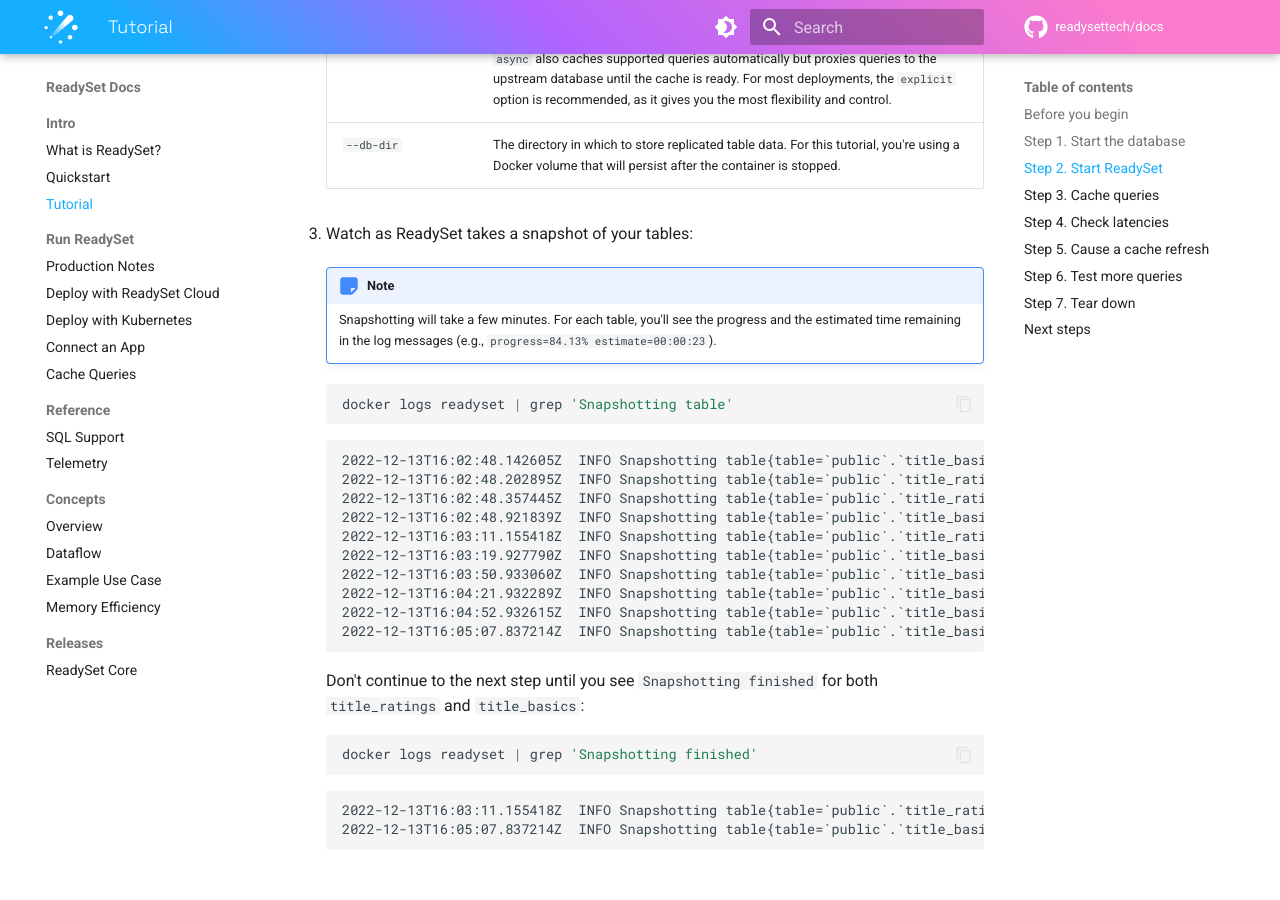
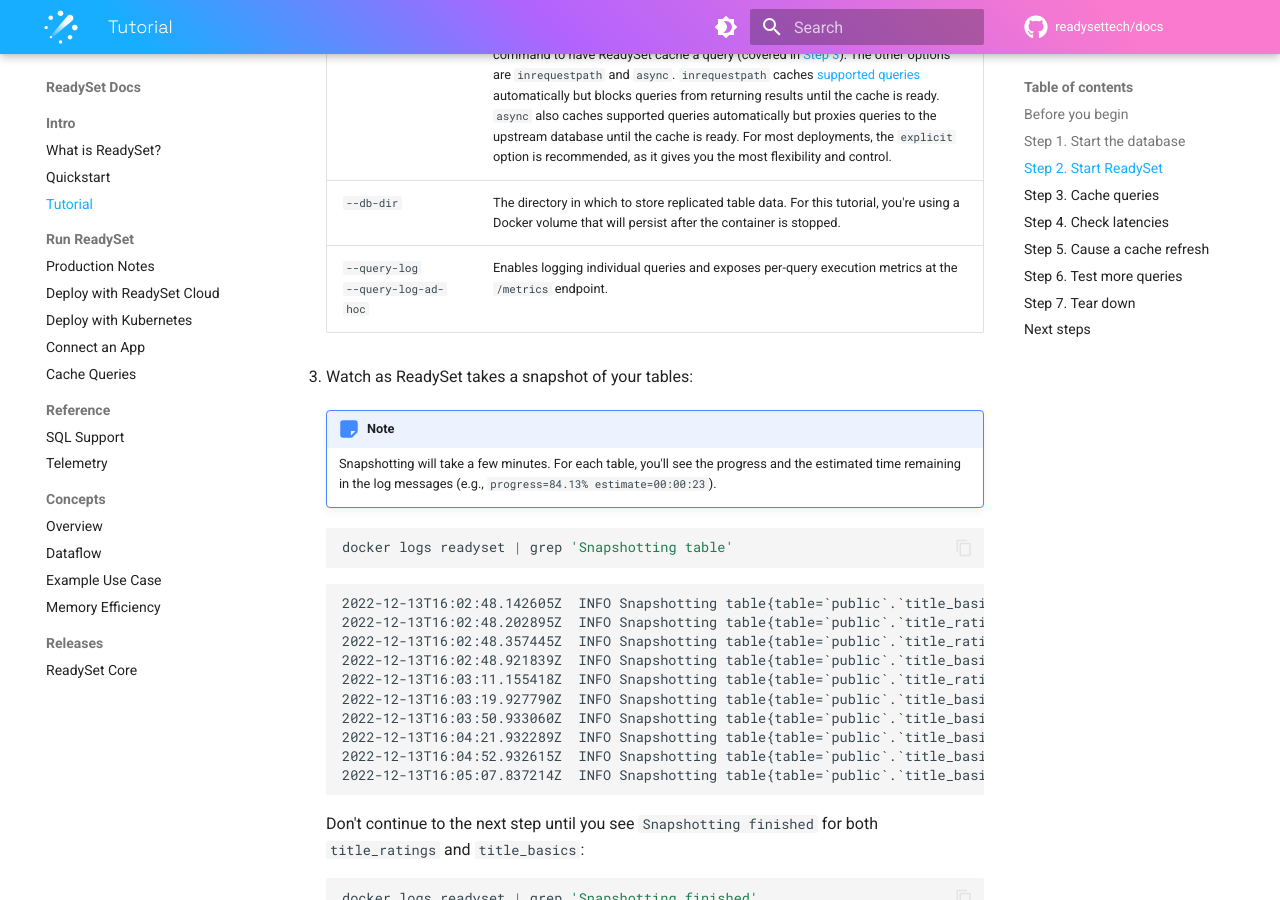
Before and after one commit to readysettech/docs-old, an MkDocs documentation site: the page built from docs/guides/tutorial.md, in a window 1280 px wide and 900 px high, scrolled down 5742 px. Built offline with MkDocs 1.6.1 and Material for MkDocs 9.7.7, drawn with Linux system fonts in a browser that asks for light colours; comment, search, counter and statistics services are not loaded; some of the changed text lies outside the part shown.

Commit message:
Add instructions on running the docs repo locally and query-log flags

````diff
--- a/docs/guides/tutorial.md
+++ b/docs/guides/tutorial.md
@@ -221,7 +222,9 @@
     --username='postgres' \
     --password='readyset' \
     --query-caching='explicit' \
-    --db-dir='/state'
+    --db-dir='/state' \
+    --query-log \
+    --query-log-ad-hoc
     ```
 
 2. This `docker run` command is similar to the one you used to start Postgres. However, the flags following the `readyset` image are specific to ReadySet. Take a moment to understand them:
@@ -237,6 +240,7 @@
     `--username`<br>`--password`| The username and password for connecting clients to ReadySet. For this tutorial, you're using the same username and password for both Postgres and ReadySet.
     `--query-caching` | <p>The query caching mode for ReadySet.</p><p>For this tutorial, you've set this to `explicit`, which means you must run a specific command to have ReadySet cache a query (covered in [Step 3](#step-3-cache-queries)). The other options are `inrequestpath` and `async`. `inrequestpath` caches [supported queries](../reference/sql-support/#query-caching) automatically but blocks queries from returning results until the cache is ready. `async` also caches supported queries automatically but proxies queries to the upstream database until the cache is ready. For most deployments, the `explicit` option is recommended, as it gives you the most flexibility and control.</p>
     `--db-dir` | The directory in which to store replicated table data. For this tutorial, you're using a Docker volume that will persist after the container is stopped.
+    `--query-log`<br>`--query-log-ad-hoc` | Enables logging individual queries and exposes per-query execution metrics at the `/metrics` endpoint.
 
 3. Watch as ReadySet takes a snapshot of your tables:
 
````
Also changed, not shown: other parts of docs/guides/tutorial.md (+1 -0 lines), README.md (+10 -0 lines).
